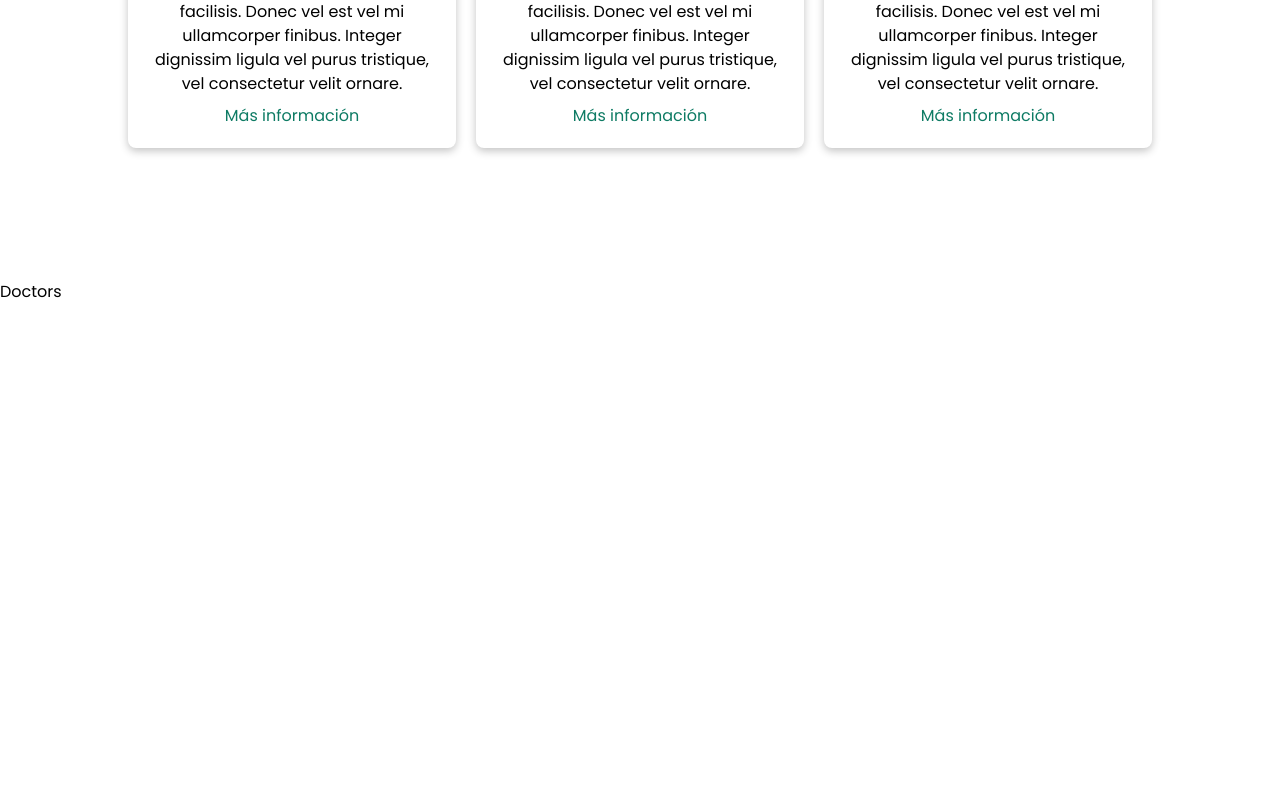
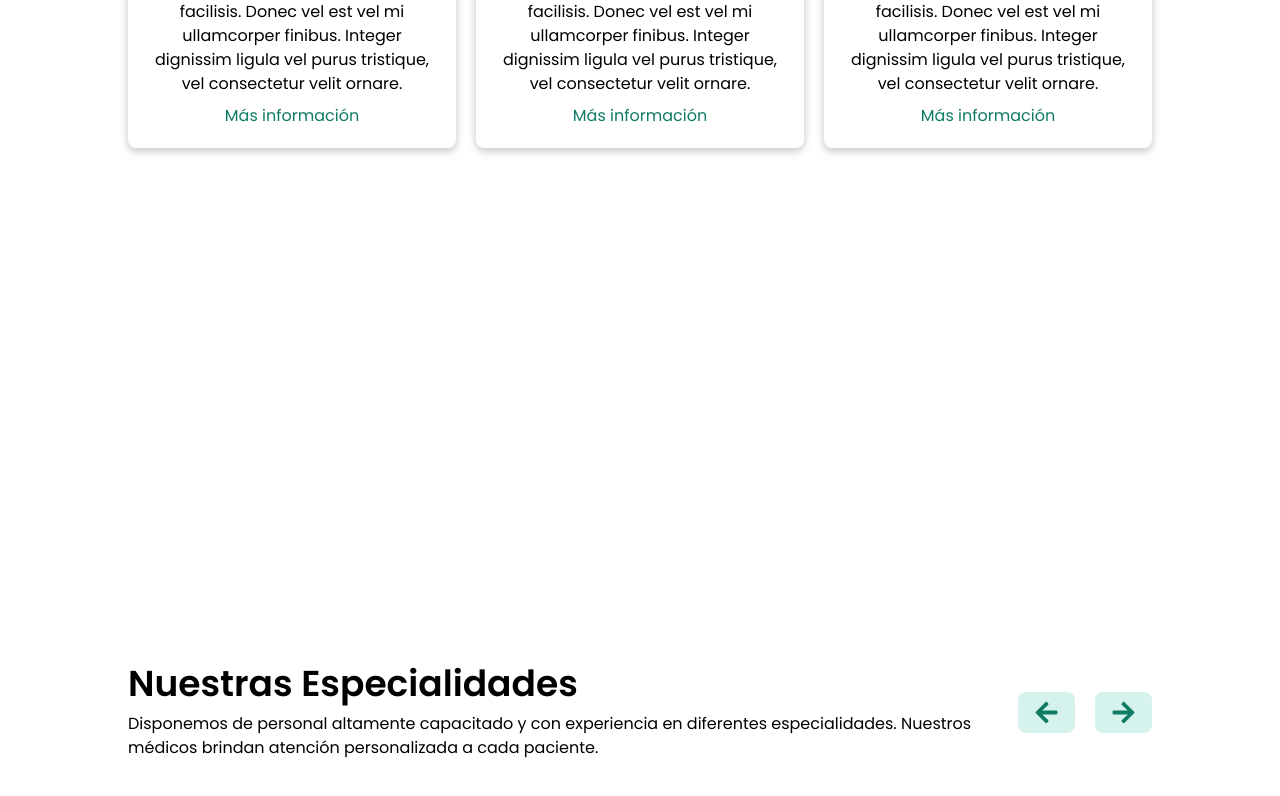
Before and after one commit to thecarlosotxoa/biomed, a React (Vite) app: page / in a window 1280 px wide. Shown: the part 2120-2916 px from the top of the page. Before the commit the page ends 2424 px from the top, so only its background shows below. Built offline with nearby package versions, Linux system fonts and the light colour scheme.

Commit message:
started slider

```diff
--- a/src/components/Doctors.jsx
+++ b/src/components/Doctors.jsx
@@ -1,14 +1,45 @@
-import React from 'react'
+import React from "react";
 import "slick-carousel/slick/slick.css";
 import "slick-carousel/slick/slick-theme.css";
 import Slider from "react-slick";
+import { FaArrowLeft, FaArrowRight } from "react-icons/fa";
 
 const Doctors = () => {
+  const settings = {
+    dots: true,
+    infinite: true,
+    speed: 500,
+    slidesToShow: 3,
+    slidesToScroll: 3,
+  };
+
   return (
-    <div>
-      Doctors
+    <div className="min-h-screen flex flex-col justify-center lg:px-32 px-5 pt-16">
+      <div className="flex flex-col items-center lg:flex-row justify-between mb-10 lg:mb-0">
+        <div>
+          <h1 className="text-4xl font-semibold text-center lg:text-start">
+            Nuestras Especialidades
+          </h1>
+          <p className="mt-2 text-center lg:text-start">
+            Disponemos de personal altamente capacitado y con experiencia en
+            diferentes especialidades. Nuestros médicos brindan atención
+            personalizada a cada paciente.
+          </p>
+        </div>
+        <div className="flex gap-5 mt-4 lg:mt-0">
+          <button className="bg-[#d5f2ec] text-bioGreen px-4 py-2 rounded-lg active:bg-[#ade9dc]">
+            <FaArrowLeft size={25} />
+          </button>
+          <button className="bg-[#d5f2ec] text-bioGreen px-4 py-2 rounded-lg active:bg-[#ade9dc]">
+            <FaArrowRight size={25} />
+          </button>
+        </div>
+      </div>
+      <div>
+        <Slider {...settings}></Slider>
+      </div>
     </div>
-  )
-}
+  );
+};
 
-export default Doctors
+export default Doctors;
```
